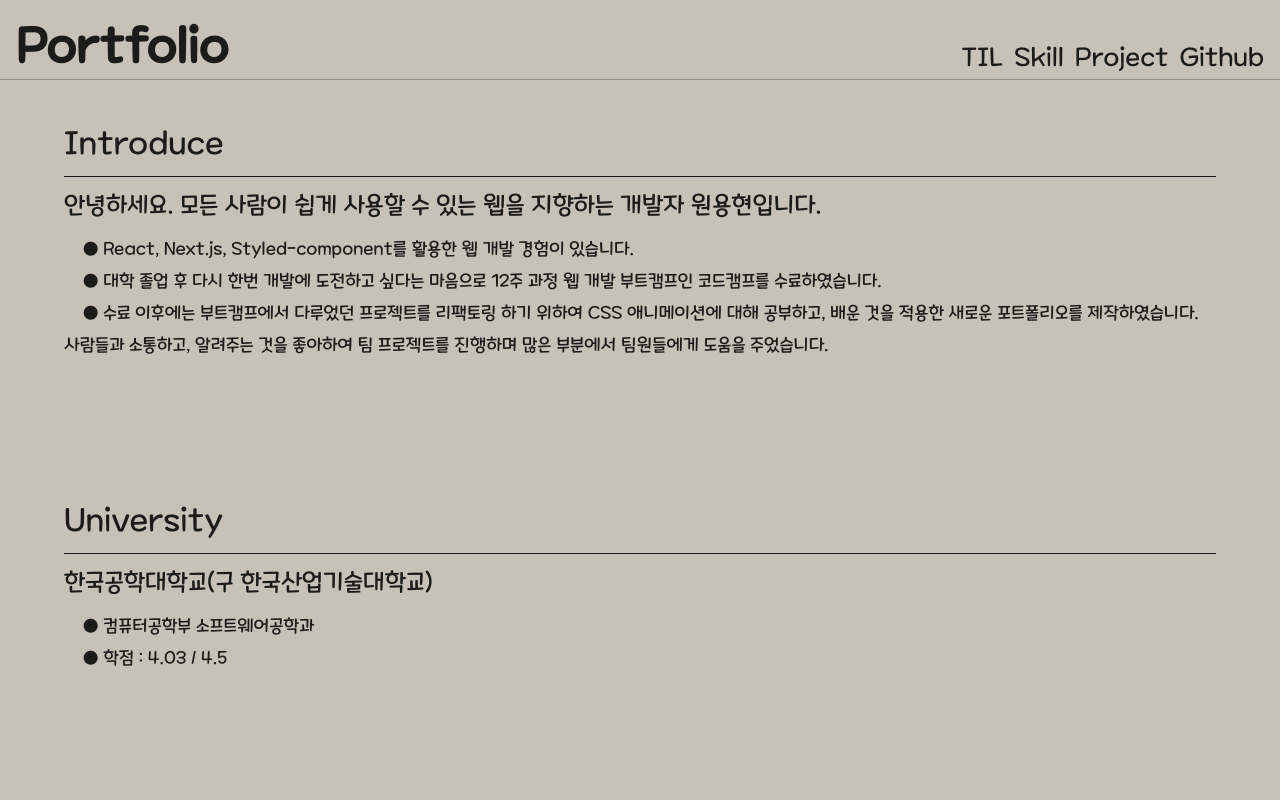
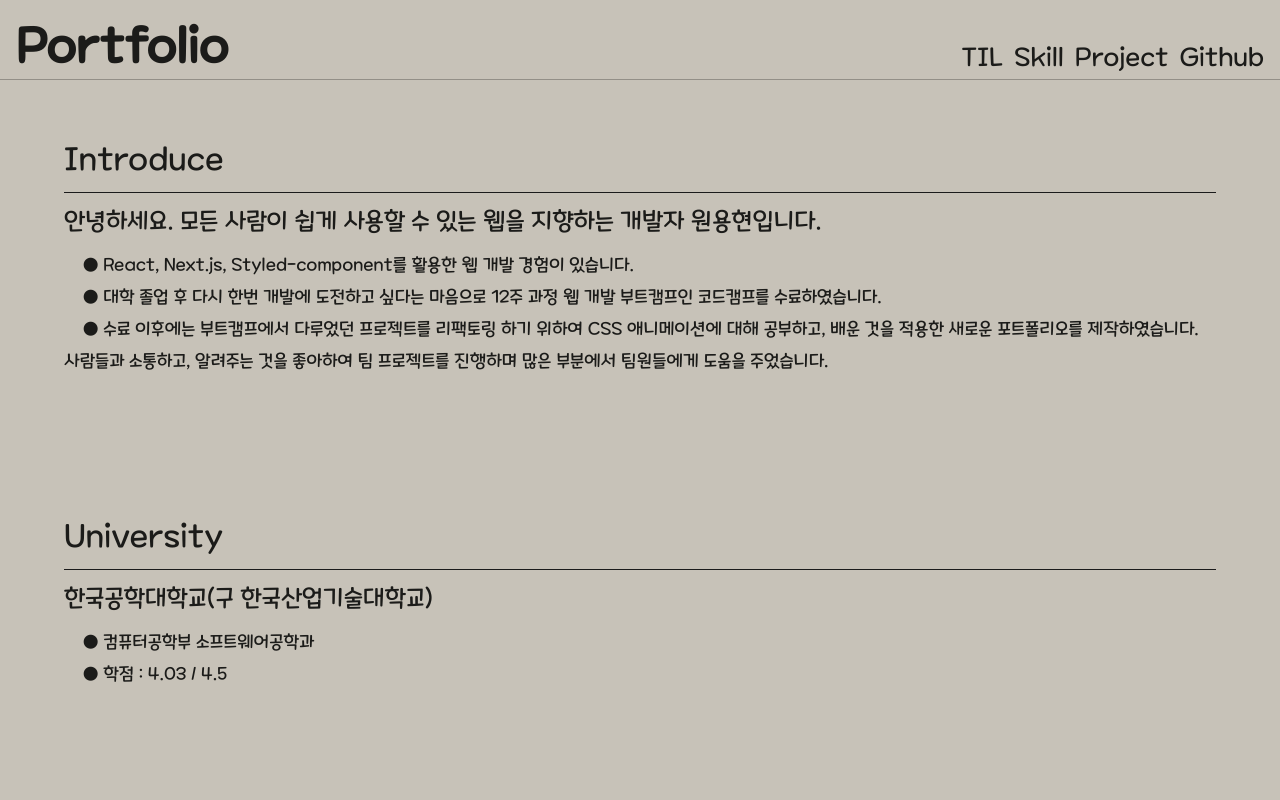
Before and after one commit to WonYongHyeon/portfolio, a React (Create React App) app: page / in a window 1280 px wide. Shown: the top 800 px of the page. Built offline with nearby package versions, Linux system fonts and the light colour scheme.

Commit message:
footer 하단 고정 버그 수정

```diff
--- a/src/style/index.css
+++ b/src/style/index.css
@@ -27,7 +27,7 @@ body {
 }
 
 .wrapper {
-  padding-top: 4rem;
+  padding-top: 5rem;
 }
 
 /* .section-1 {
```
